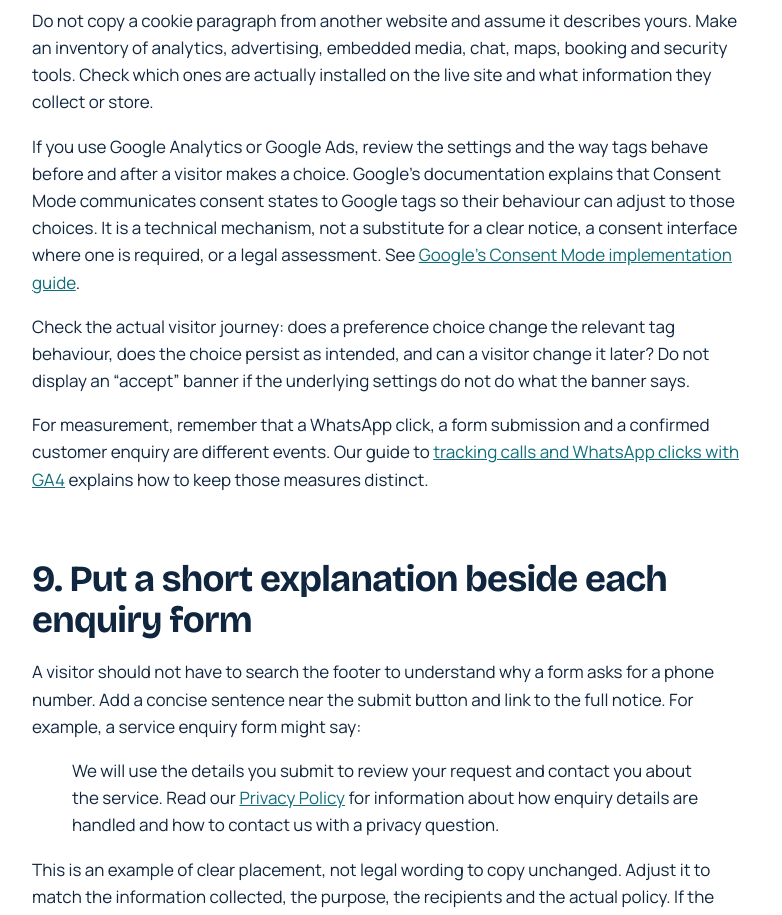
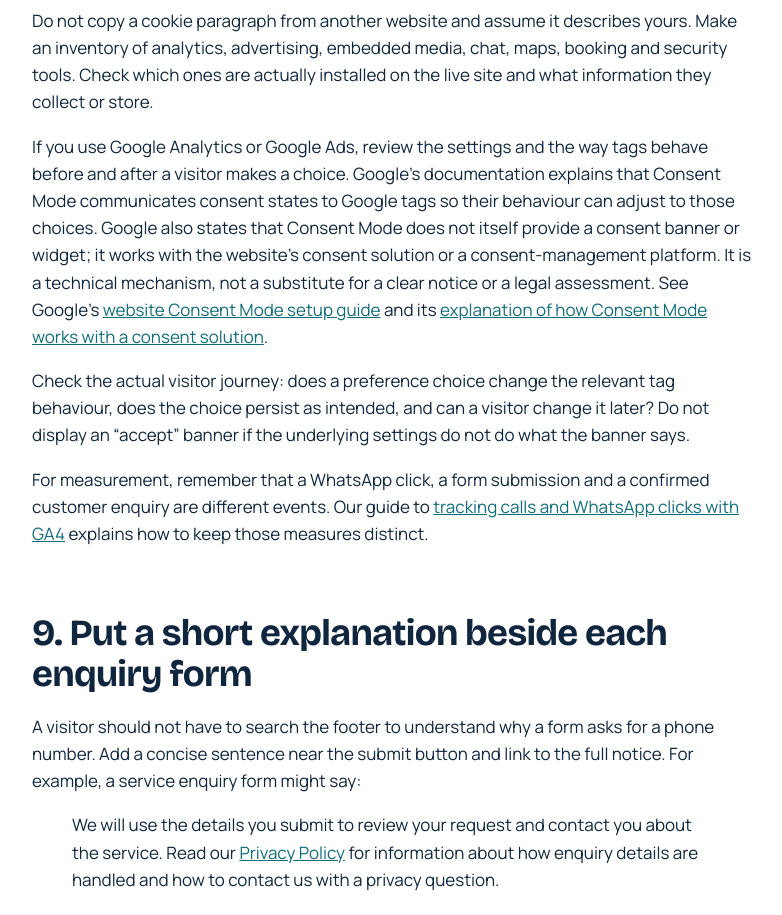
Before and after one commit to souravdadarwal01-max/fixleads-site, a Next.js app in the folder uae-leads-site/: page /blog/uae-website-privacy-notice-checklist in a window 1280 px wide. Shown: the part 7100-8015 px from the top of the page, without its empty margins (248-1030 px from the left). Built offline with nearby package versions, Linux system fonts and the light colour scheme; no server answers.

Commit message:
Clarify Google Consent Mode and banner distinction

```diff
--- a/uae-leads-site/app/blog/uae-website-privacy-notice-checklist/page.js
+++ b/uae-leads-site/app/blog/uae-website-privacy-notice-checklist/page.js
@@ -142,7 +142,7 @@ export default function Article() {
 
           <h2>8. Review cookies, analytics and advertising tags</h2>
           <p>Do not copy a cookie paragraph from another website and assume it describes yours. Make an inventory of analytics, advertising, embedded media, chat, maps, booking and security tools. Check which ones are actually installed on the live site and what information they collect or store.</p>
-          <p>If you use Google Analytics or Google Ads, review the settings and the way tags behave before and after a visitor makes a choice. Google's documentation explains that Consent Mode communicates consent states to Google tags so their behaviour can adjust to those choices. It is a technical mechanism, not a substitute for a clear notice, a consent interface where one is required, or a legal assessment. See <a href="https://developers.google.com/tag-platform/security/guides/consent" target="_blank" rel="noopener noreferrer">Google's Consent Mode implementation guide</a>.</p>
+          <p>If you use Google Analytics or Google Ads, review the settings and the way tags behave before and after a visitor makes a choice. Google's documentation explains that Consent Mode communicates consent states to Google tags so their behaviour can adjust to those choices. Google also states that Consent Mode does not itself provide a consent banner or widget; it works with the website's consent solution or a consent-management platform. It is a technical mechanism, not a substitute for a clear notice or a legal assessment. See Google's <a href="https://developers.google.com/tag-platform/security/guides/consent" target="_blank" rel="noopener noreferrer">website Consent Mode setup guide</a> and its <a href="https://developers.google.com/tag-platform/tag-manager/server-side/consent-mode" target="_blank" rel="noopener noreferrer">explanation of how Consent Mode works with a consent solution</a>.</p>
           <p>Check the actual visitor journey: does a preference choice change the relevant tag behaviour, does the choice persist as intended, and can a visitor change it later? Do not display an “accept” banner if the underlying settings do not do what the banner says.</p>
           <p>For measurement, remember that a WhatsApp click, a form submission and a confirmed customer enquiry are different events. Our guide to <Link href="/blog/track-whatsapp-clicks-ga4">tracking calls and WhatsApp clicks with GA4</Link> explains how to keep those measures distinct.</p>
 
```
